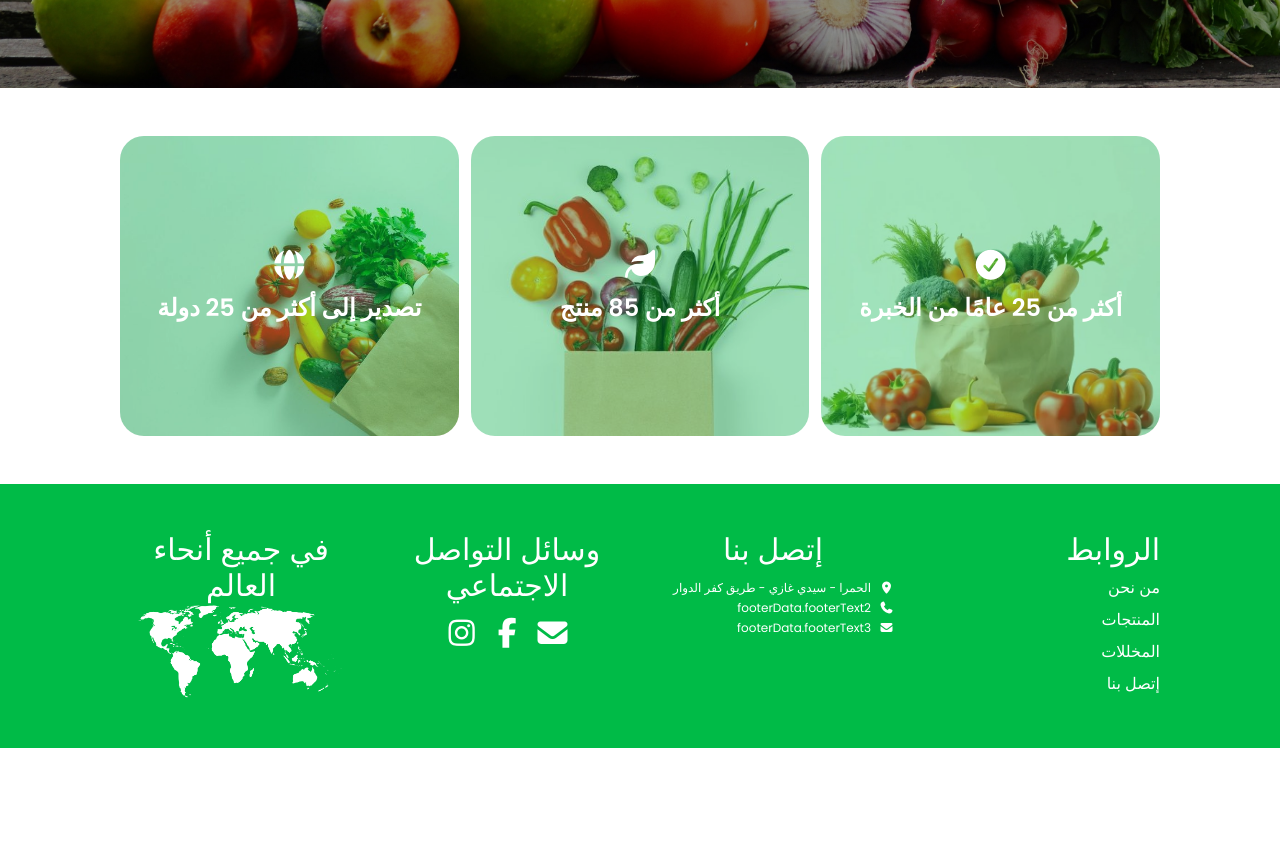
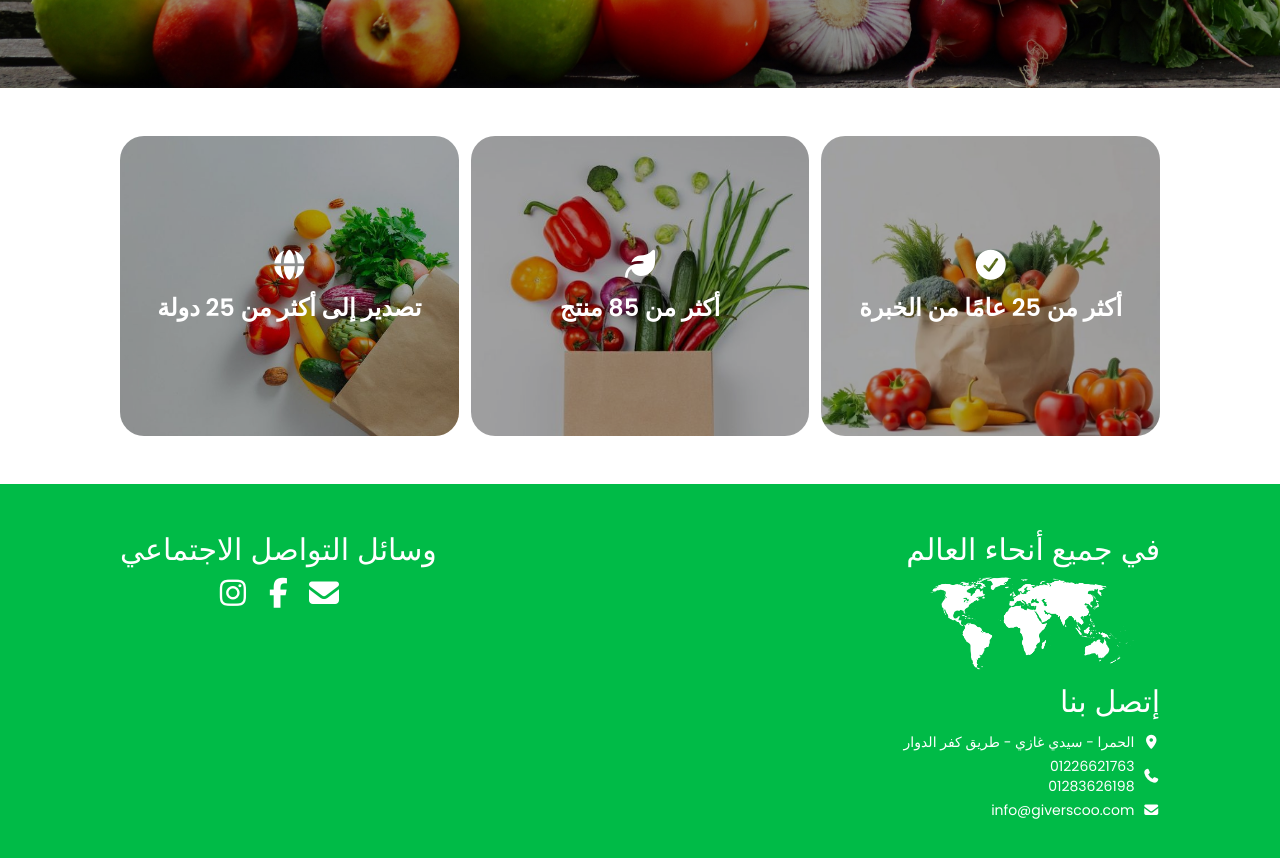
Before and after one commit to mohamedsarwat5/Giversco, a React (Vite) app: page / in a window 1280 px wide. Shown: the part 760-1618 px from the top of the page. Before the commit the page ends 1508 px from the top, so only its background shows below. Built offline with nearby package versions, Linux system fonts and the light colour scheme.

Commit message:
handle footer

```diff
--- a/src/Home/Home.jsx
+++ b/src/Home/Home.jsx
@@ -8,7 +8,7 @@ export default function Home() {
     const { t, i18n } = useTranslation()
     return (<>
         <div className='hero min-h-screen flex space-y-4 flex-col items-center justify-center'>
-            <h1 className={`px-2 text-white font-bold md:text-5xl text-4xl  text-center`}>{t('message')}</h1>
+            <h1 className={` text-white font-bold md:text-5xl text-3xl px-4  text-center`}>{t('message')}</h1>
             <NavLink className={`bg-green w-46 text-center py-2 text-white rounded-lg certbutton`} to={'/achievements'}>{t('cert')} </NavLink>
         </div>
         <Banner />
--- a/src/components/Banner/Banner.jsx
+++ b/src/components/Banner/Banner.jsx
@@ -12,7 +12,7 @@ export default function Banner() {
             {data.map(({img, text, icon} ,i) => (
                 <div key={i} className='rounded-3xl overflow-hidden h-[300px] relative'>
                     <img src={img} className='w-full h-full object-cover object-center' alt="" />
-                    <div className='absolute bg-green/35 layer inset-0 flex items-center flex-col justify-center space-y-2 text-white'>
+                    <div className='absolute bg-black/35 layer inset-0 flex items-center flex-col justify-center space-y-2 text-white'>
                         <span className='text-3xl'>{icon}</span>
                         <p className='font-semibold text-2xl'>{t(`dataText.${text}`)}</p>
                     </div>
--- a/src/components/Footer/Footer.jsx
+++ b/src/components/Footer/Footer.jsx
@@ -24,43 +24,48 @@ export default function Footer() {
         },
     ]
     return (
-        <div className='bg-green p grid grid-cols-2 gap-6 lg:grid-cols-4  '>
-            <div className='flex flex-col space-y-2'>
+        <div className='bg-green p flex flex-col   '>
+            {/* <div className='flex flex-col space-y-2'>
                 <h3 className='text-white lg:text-3xl text-lg'>{t('link')}</h3>
                 {Links.map((link, i) => (
                     <NavLink className={`text-white uppercase link`} to={`/${link.lable}`}>{t(`nav.${link.lable}`)}</NavLink>
                 ))}
+            </div> */}
+            <div className='flex justify-between '>
+                <div>
+                    <h3 className='text-white lg:text-3xl text-lg uppercase text-center mb-2'>{t('world')}</h3>
+                    <img className='w-40 lg:w-52 mx-auto' src={mapImg} alt="" />
+                </div>
+
+                <div>
+                    <h3 className='text-white lg:text-3xl text-lg uppercase text-center'>{t('social')}</h3>
+                    <div className='flex items-center space-x-2 text-white text-3xl mt-2 justify-center  '>
+                        <a href='https://mail.google.com/mail/?view=cm&fs=1&to=info@giverscoo.com' target='_blank'>
+                            <i className="fa-solid fa-envelope cursor-pointer link"></i>
+                        </a>
+                        <a href='https://www.facebook.com/share/1ZWjBFyJeQ/' target='_blank'>
+                            <i className="fa-brands fa-facebook-f cursor-pointer link"></i>
+                        </a>
+                        <a href='https://www.instagram.com/gfrsco_export?igsh=NzY0cWJ0Mmt0bDA=' target='_blank'>
+                            <i className="fa-brands fa-instagram cursor-pointer link "></i>
+                        </a>
+                    </div>
+
+                </div>
             </div>
+
             <div className=''>
-                <h3 className='text-white lg:text-3xl text-lg uppercase lg:text-center'>{t('contact')}</h3>
+                <h3 className='text-white lg:text-3xl text-lg uppercase  mt-3 '>{t('contact')}</h3>
                 <div className='flex flex-col space-y-1 mt-3'>
                     {footerData.map((item, i) => (
-                        <div key={i} className='flex items-center  space-x-2 text-xs text-white'>
+                        <div key={i} className='flex items-center  space-x-2 text-sm text-white'>
                             {item.icon}
                             <p className='' dangerouslySetInnerHTML={{ __html: t(`footerData.${item.text}`) }}></p>
                         </div>
                     ))}
                 </div>
             </div>
-            <div>
-                <h3 className='text-white lg:text-3xl text-lg uppercase text-center'>{t('social')}</h3>
-                <div className='flex items-center space-x-2 text-white text-3xl mt-3 justify-center  '>
-                    <a href='https://mail.google.com/mail/?view=cm&fs=1&to=info@giverscoo.com' target='_blank'>
-                        <i className="fa-solid fa-envelope cursor-pointer link"></i>
-                    </a>
-                    <a href='https://www.facebook.com/share/1ZWjBFyJeQ/' target='_blank'>
-                        <i className="fa-brands fa-facebook-f cursor-pointer link"></i>
-                    </a>
-                    <a href='https://www.instagram.com/gfrsco_export?igsh=NzY0cWJ0Mmt0bDA=' target='_blank'>
-                        <i className="fa-brands fa-instagram cursor-pointer link "></i>
-                    </a>
-                </div>
 
-            </div>
-            <div>
-                <h3 className='text-white lg:text-3xl text-lg uppercase text-center '>{t('world')}</h3>
-                <img className='w-40 lg:w-52 mx-auto' src={mapImg} alt="" />
-            </div>
         </div>
     )
 }
--- a/src/i18n.js
+++ b/src/i18n.js
@@ -48,8 +48,8 @@ i18n.use(initReactI18next).init({
                 },
                 contact: 'contact us',
                 social: 'SOCIAL',
-                link:'LINKs',
-                world:'in all world'
+                link: 'LINKs',
+                world: 'in all world'
             },
 
         },
@@ -92,12 +92,13 @@ i18n.use(initReactI18next).init({
                 logo: 'جيفرسكو',
                 footerData: {
                     footerText1: 'الحمرا - سيدي غازي - طريق كفر الدوار',
-
+                    footerText2: '01226621763 <br>  01283626198 ',
+                    footerText3: 'info@giverscoo.com ',
                 },
                 contact: 'إتصل بنا',
                 link: 'الروابط',
                 social: 'وسائل التواصل الاجتماعي',
-                world:'في جميع أنحاء العالم'
+                world: 'في جميع أنحاء العالم'
 
             },
         }
```
